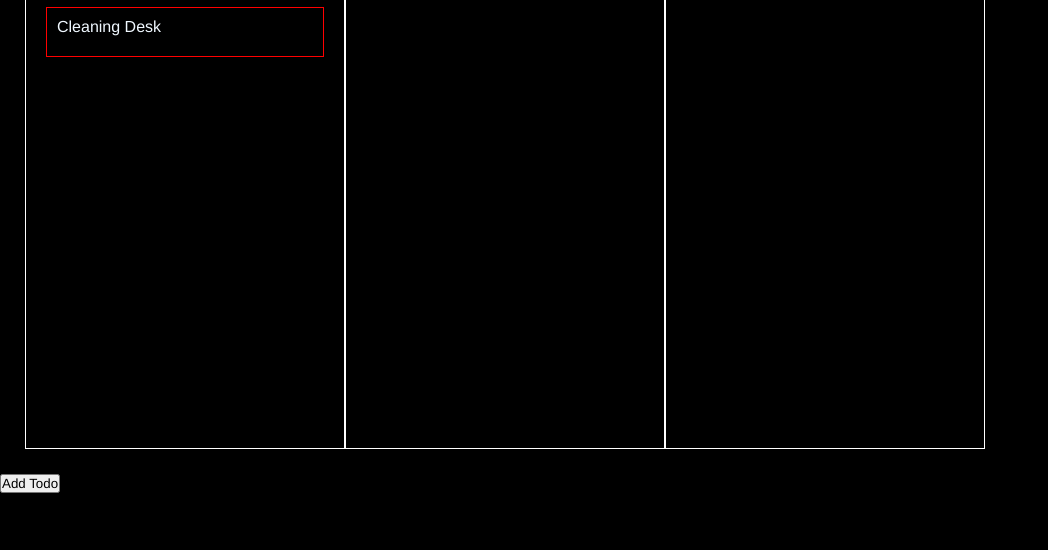
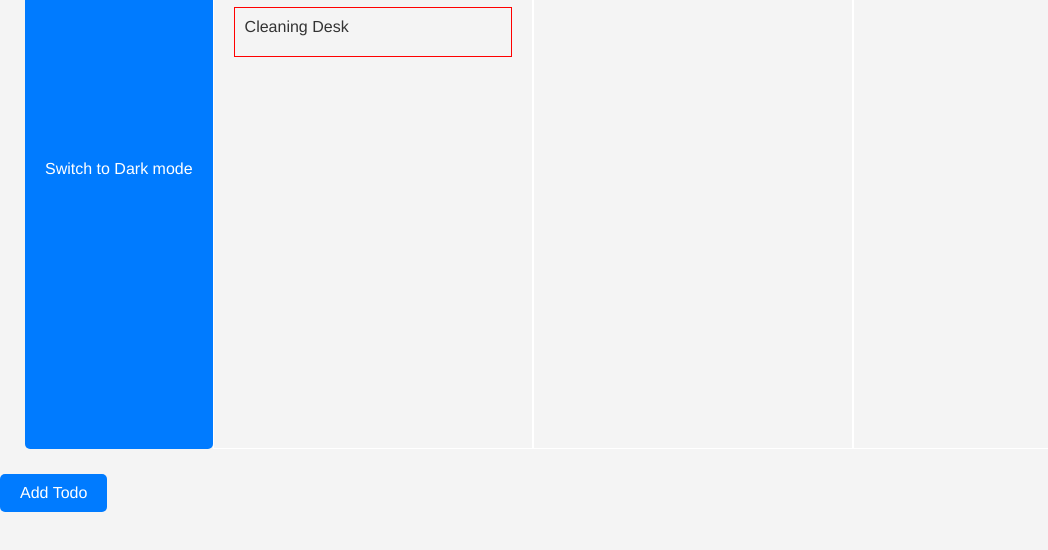
Before and after one commit to Harry1402/KanBan_Project, a plain HTML site: page index.html in a window 1280 px wide. Shown: the part 136-686 px from the top of the page, without its empty margins (0-1048 px from the left). Drawn offline with Linux system fonts and the light colour scheme.

Commit message:
Adding Theme Funnctionality

```diff
--- a/index.css
+++ b/index.css
@@ -34,3 +34,29 @@ body{
     background-color: aliceblue;
     color: black;
 }
+
+/* ----------------------Theme Change ----------------- */
+button {
+            padding: 10px 20px;
+            font-size: 16px;
+            border: none;
+            border-radius: 5px;
+            cursor: pointer;
+            background-color: #007bff;
+            color: white;
+            transition: background-color 0.3s;
+        }
+
+         button:hover {
+            background-color: #0056b3;
+        }
+
+         body.light-mode {
+            background-color: #f4f4f4;
+            color: #333;
+        }
+
+          body.dark-mode {
+            background-color: #333;
+            color: brown;
+        }
--- a/index.html
+++ b/index.html
@@ -18,6 +18,8 @@
 
   <body>
     <div class="container">
+
+      <button id="theme-toggle">Switch to Dark mode</button>
       <div id="todoboard" class="Board">
         <h1>Todo</h1>
         <p draggable="true" class="item">Watching Lectures</p>
--- a/index.js
+++ b/index.js
@@ -63,3 +63,22 @@ DropWalaBoard.forEach((Board )=> {
         Board.classList.remove("hoverover");
     })
 });
+
+
+
+// --------------------------DarkMode Functionality--------------------------
+
+const togglebutton =document.getElementById("theme-toggle");
+const body =document.body ;
+
+body.classList.add('light-mode');
+
+togglebutton.addEventListener("click",()=>{
+    if(body.classList.contains("light-mode")){
+        body.classList.replace("light-mode","dark-mode");
+        togglebutton.textContent ="switch to   light mode";
+    }else{
+        body.classList.replace("dark-mode","light-mode");
+        togglebutton.textContent ="Switch to dark mode";
+    }
+})
```
